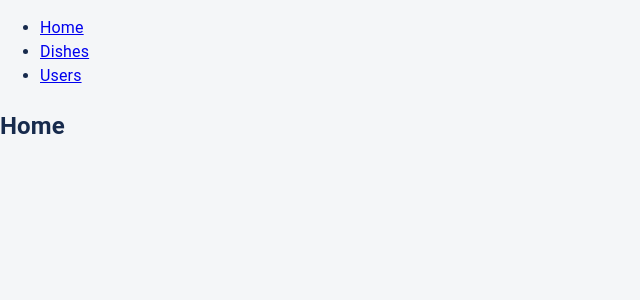
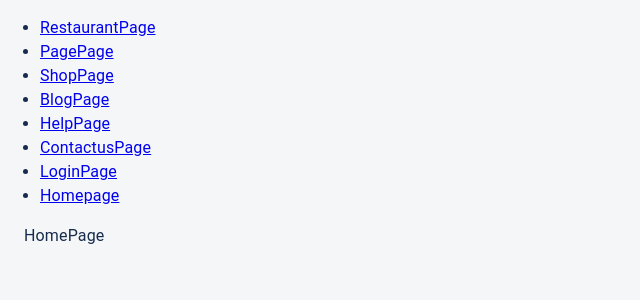
Before and after one commit to Sherzod19911/restaurant-react, a React (Create React App) app: page / in a window 1280 px wide. Shown: the top 300 px of the page, without its empty margins (0-640 px from the left). Built offline with nearby package versions, Linux system fonts and the light colour scheme.

Commit message:
feat: develop routing based on restaurant projects

```diff
--- a/src/app/App.tsx
+++ b/src/app/App.tsx
@@ -6,6 +6,14 @@ import { RippleBadge } from './MaterialTheme/styled';
 import { BrowserRouter as Router, Switch, Route, Link } from "react-router-dom";
 import Users from "./components/users";
 import Dishes from './components/dishes';
+import { RestaurantPage } from './screens/RestaurantPage';
+import { PagePage } from './screens/PagePage';
+import { ShopPage } from './screens/ShopPage';
+import { BlogPage } from './screens/BlogPage';
+import { HelpPage } from './screens/HelpPage';
+import { ContactusPage,  } from './screens/ContactusPage';
+import { LoginPage } from './screens/LoginPage';
+import { HomePage } from './screens/HomePage';
 
 
 function App() {
@@ -15,25 +23,58 @@ function App() {
       <nav>
         <ul>
           <li>
-            <Link to="/">Home</Link>
+
+
+          <Link to="/restaurant">RestaurantPage</Link>
           </li>
           <li>
-            <Link to="/dishes">Dishes</Link>
+            <Link to="/pages">PagePage</Link>
           </li>
           <li>
-            <Link to="/users">Users</Link>
+            <Link to="/shops">ShopPage</Link>
+          </li>
+          <li>
+            <Link to="/blog">BlogPage</Link>
+          </li>
+          <li>
+            <Link to="/help">HelpPage</Link>
+          </li>
+          <li>
+          <Link to="/Contact us">ContactusPage</Link>
+           </li>
+          <li>
+          <Link to="/login">LoginPage</Link>
+           </li>
+          <li>
+          <Link to="/">Homepage</Link>
+
           </li>
           </ul>
       </nav>
       <Switch>
-        <Route path="/dishes">
-          <Dishes/>
+      <Route path="/restaurant">
+          <RestaurantPage />
         </Route>
-        <Route path="/users">
-          <Users />
+        <Route path="/pages">
+          <PagePage />
+        </Route>
+        <Route path="/shops">
+          <ShopPage />
+        </Route>
+        <Route path="/blog">
+          <BlogPage />
+        </Route>
+        <Route path="/help">
+          <HelpPage />
+        </Route>
+        <Route path="/Contact us">
+          <ContactusPage />
+        </Route>
+        <Route path="/login">
+          <LoginPage />
         </Route>
         <Route path="/">
-          <Home/>
+          <HomePage/>
         </Route>
       </Switch>
     </div>
--- /dev/null
+++ b/src/app/screens/BlogPage/index.tsx
@@ -0,0 +1,6 @@
+import { Container } from "@mui/material";
+import React from "react";
+
+export function BlogPage() {
+    return <Container>BlogPage</Container>
+}
--- /dev/null
+++ b/src/app/screens/ContactusPage/index.tsx
@@ -0,0 +1,6 @@
+import { Container } from "@mui/material";
+import React from "react";
+
+export function ContactusPage() {
+    return <Container>ContactusPage</Container>
+}
--- /dev/null
+++ b/src/app/screens/HelpPage/index.tsx
@@ -0,0 +1,6 @@
+import { Container } from "@mui/material";
+import React from "react";
+
+export function HelpPage() {
+    return <Container>HelpPage</Container>
+}
--- /dev/null
+++ b/src/app/screens/HomePage/index.tsx
@@ -0,0 +1,6 @@
+import { Container } from "@mui/material";
+import React from "react";
+
+export function HomePage() {
+    return <Container>HomePage</Container>
+}
--- /dev/null
+++ b/src/app/screens/LoginPage/index.tsx
@@ -0,0 +1,6 @@
+import { Container } from "@mui/material";
+import React from "react";
+
+export function LoginPage() {
+    return <Container>LoginPage</Container>
+}
--- /dev/null
+++ b/src/app/screens/PagePage/index.tsx
@@ -0,0 +1,6 @@
+import { Container } from "@mui/material";
+import React from "react";
+
+export function PagePage() {
+    return <Container>PagePage</Container>
+}
--- /dev/null
+++ b/src/app/screens/RestaurantPage/index.tsx
@@ -0,0 +1,6 @@
+import { Container } from "@mui/material";
+import React from "react";
+
+export function RestaurantPage() {
+    return <Container>RestaurantPage</Container>
+}
--- /dev/null
+++ b/src/app/screens/ShopPage/index.tsx
@@ -0,0 +1,6 @@
+import { Container } from "@mui/material";
+import React from "react";
+
+export function ShopPage() {
+    return <Container>ShopPage</Container>
+}
```
